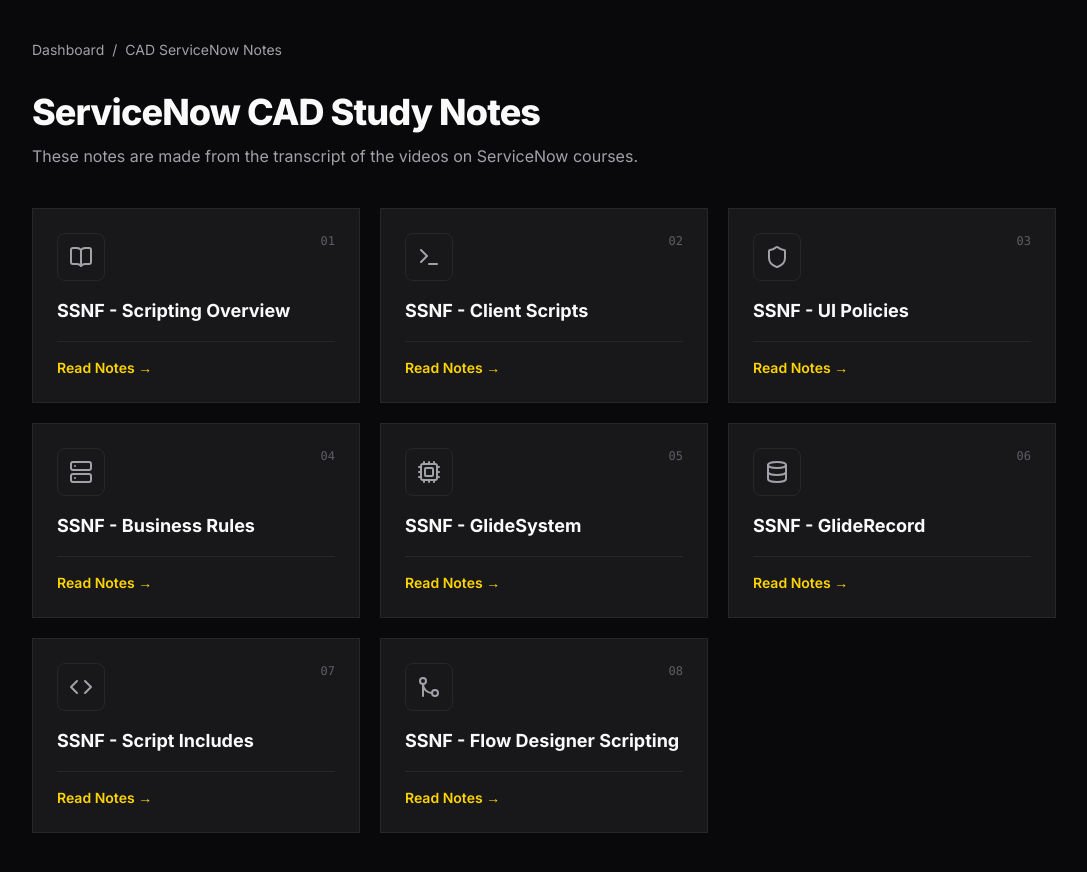
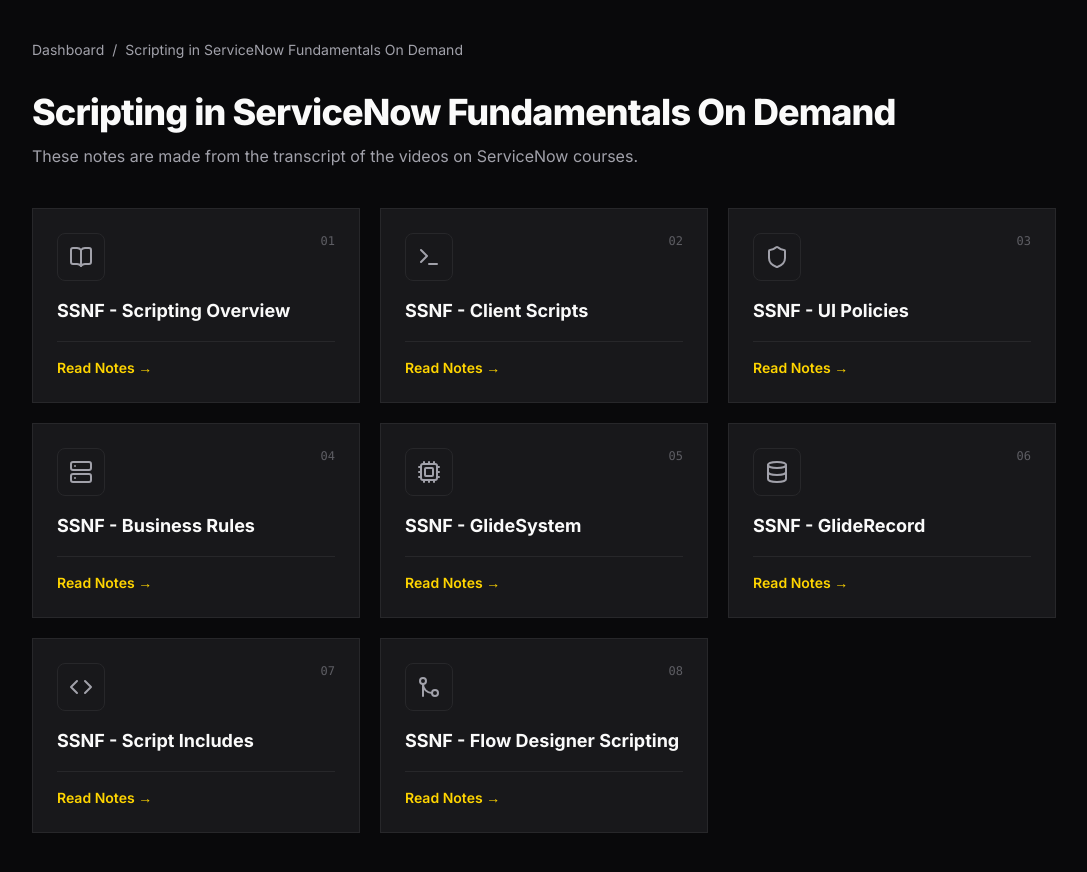
Before and after one commit to VANSH4NAGPAL/ExamForge, a Next.js app: page /notes/cad in a window 1280 px wide. Shown: the whole page, without its empty margins (96-1183 px from the left). Built offline with nearby package versions, Linux system fonts and the light colour scheme.

Commit message:
Update CAD notes page heading to Scripting in ServiceNow Fundamentals On Demand

```diff
--- a/src/app/notes/cad/page.js
+++ b/src/app/notes/cad/page.js
@@ -14,11 +14,11 @@
         <div className="flex items-center gap-2 text-sm text-muted-fg mb-8">
           <Link href="/" className="hover:text-accent transition-colors">Dashboard</Link>
           <span>/</span>
-          <span className="text-muted-fg">CAD ServiceNow Notes</span>
+          <span className="text-muted-fg">Scripting in ServiceNow Fundamentals On Demand</span>
         </div>
 
         <div className="mb-10">
-          <h1 className="text-4xl font-extrabold text-fg tracking-tight mb-3">ServiceNow CAD Study Notes</h1>
+          <h1 className="text-4xl font-extrabold text-fg tracking-tight mb-3">Scripting in ServiceNow Fundamentals On Demand</h1>
           <p className="text-muted-fg text-base">These notes are made from the transcript of the videos on ServiceNow courses.</p>
         </div>
 
```
